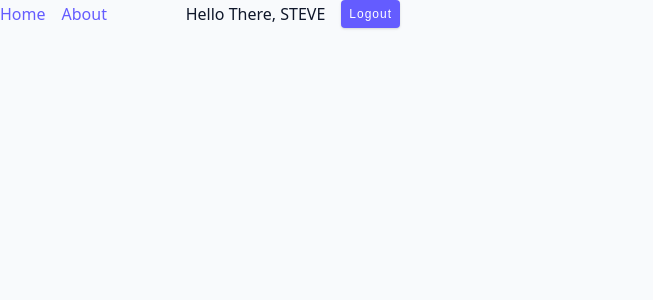
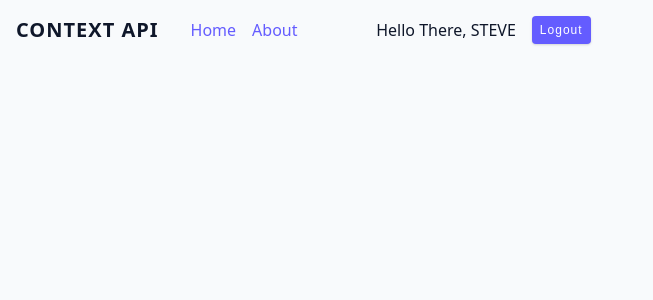
Before and after one commit to ksanjaykumar1/react-18-tutorial, a React (Vite) app in the folder advance-react/: page / in a window 1280 px wide. Shown: the top 300 px of the page, without its empty margins (0-653 px from the left). Built offline with nearby package versions, Linux system fonts and the light colour scheme.

Commit message:
context API setup for navbar

```diff
--- a/advance-react/src/my-code/context-api/NavBar.jsx
+++ b/advance-react/src/my-code/context-api/NavBar.jsx
@@ -1,5 +1,7 @@
-import React, { useState } from 'react';
+import React, { createContext, useState } from 'react';
 import NavLinks from './NavLinks';
+
+export const NavBarContext = createContext();
 
 function NavBar() {
   const [user, setUser] = useState({ name: 'steve' });
@@ -7,9 +9,12 @@ function NavBar() {
     setUser(null);
   };
   return (
-    <div>
-      <NavLinks user={user} logout={logout} />
-    </div>
+    <NavBarContext.Provider value={{ user, logout }}>
+      <div className='navbar'>
+        <h5>CONTEXT API</h5>
+        <NavLinks />
+      </div>
+    </NavBarContext.Provider>
   );
 }
 
--- a/advance-react/src/my-code/context-api/NavLinks.jsx
+++ b/advance-react/src/my-code/context-api/NavLinks.jsx
@@ -1,6 +1,6 @@
 import UserContainer from './UserContainer';
 
-function NavLinks({ user, logout }) {
+function NavLinks() {
   return (
     <div className='nav-container'>
       <ul className='nav-links'>
@@ -11,7 +11,7 @@ function NavLinks({ user, logout }) {
           <a href='#'>about</a>
         </li>
       </ul>
-      <UserContainer user={user} logout={logout} />
+      <UserContainer />
     </div>
   );
 }
--- a/advance-react/src/my-code/context-api/UserContainer.jsx
+++ b/advance-react/src/my-code/context-api/UserContainer.jsx
@@ -1,4 +1,8 @@
-const UserContainer = ({ user, logout }) => {
+import { useContext } from 'react';
+import { NavBarContext } from './NavBar';
+
+const UserContainer = () => {
+  const { user, logout } = useContext(NavBarContext);
   return (
     <div className='user-container'>
       {user ? (
```
